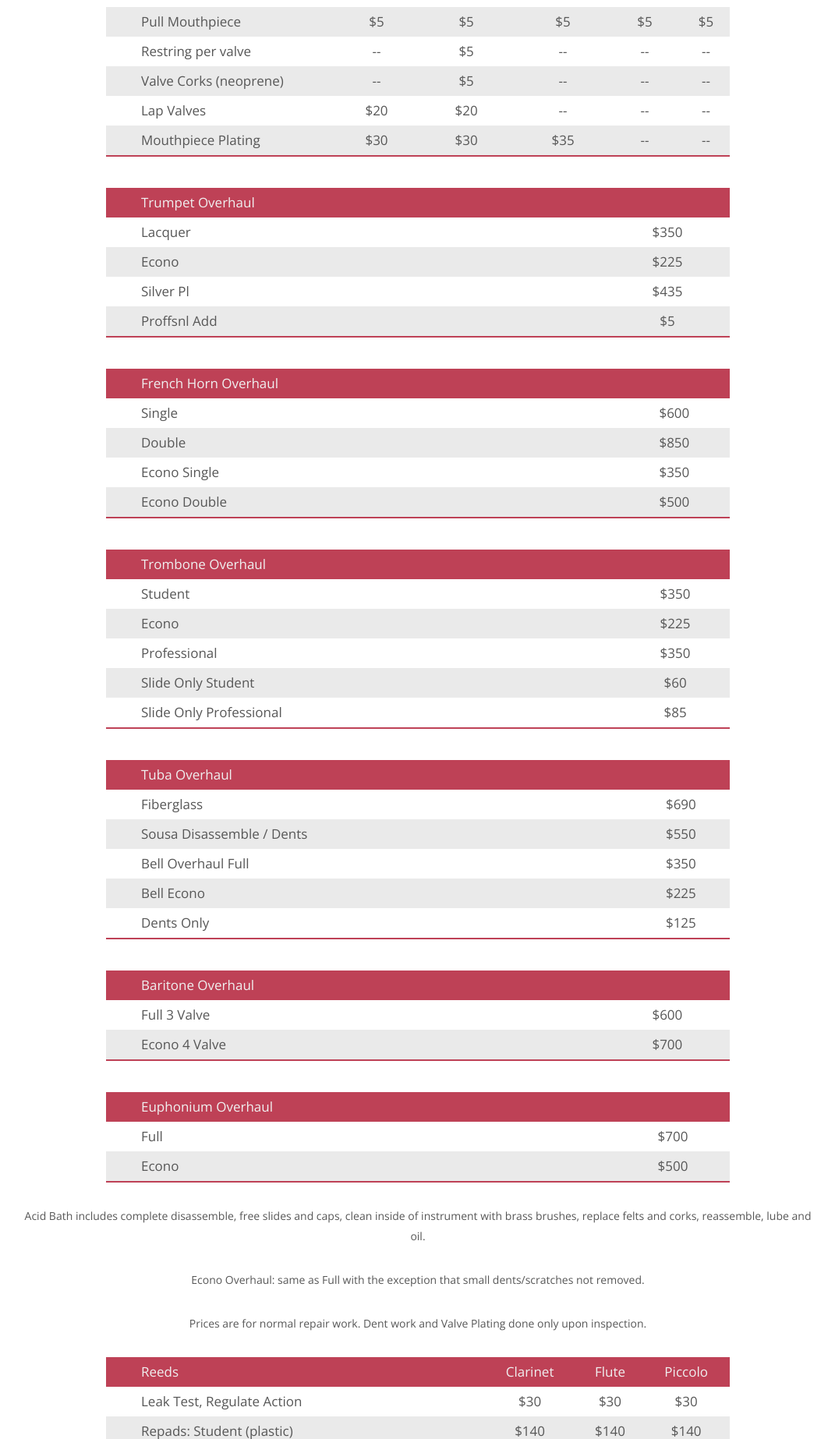
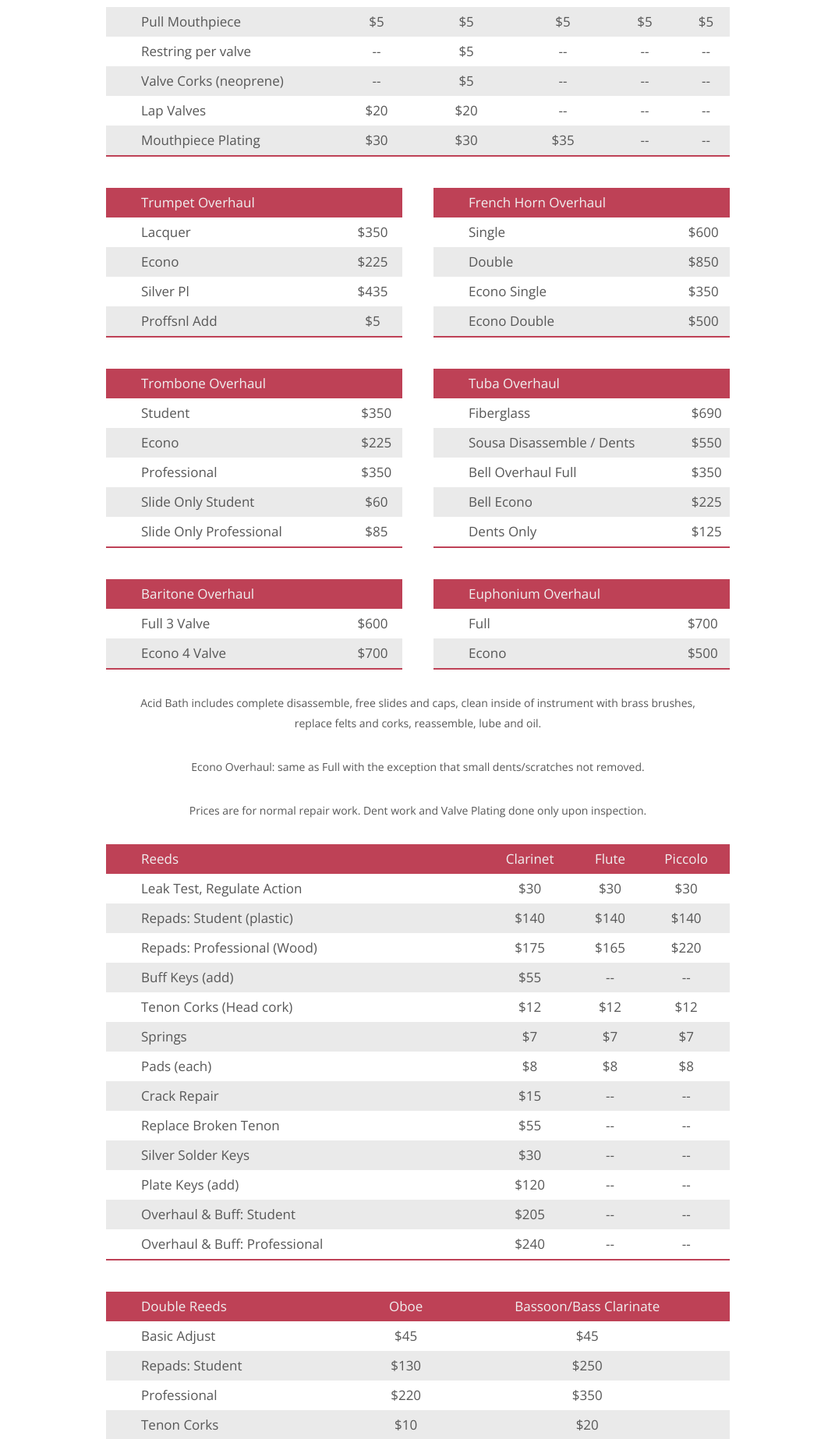
Before and after one commit to andrewss/AFG_Music, a PHP site: page /repairs.php in a window 1280 px wide. Shown: the part 1640-3486 px from the top of the page at 78% size, without its empty margins (104-1175 px from the left). Run offline with PHP 8.4, Linux system fonts and the light colour scheme; some libraries are stand-ins or nearby versions.

Commit message:
Half table styling

```diff
--- a/css/style.css
+++ b/css/style.css
@@ -631,6 +631,26 @@ p.note{
 		border-bottom: 2px solid #be4156;
 	}
 
+	.repairs div.full {
+		width: 800px;
+		margin: 0 auto;
+		overflow: hidden;
+	}
+
+	.repairs div.half {
+		width: 380px;
+		margin-top: 40px;
+		float: left;
+	}
+
+	.repairs div.half:nth-child(odd) {
+		margin-right: 40px;
+	}
+
+	.repairs .half table {
+		width: 100%;
+	}
+
 	.repairs table + table {
 		margin-top: 40px;
 	}
--- a/repairs.php
+++ b/repairs.php
@@ -287,7 +287,9 @@
  			</tbody>
  		</table>
 
- 		<table class="half">
+ 		<div class="full">
+	 		<div class="half">
+		 		<table>
 		 			<thead>
 		 				<tr>
 		 					<th><span>Trumpet Overhaul</span></th>
@@ -313,8 +315,9 @@
 		 				</tr>
 		 			</tbody>
 		 		</table>
-
- 		<table class="half">
+		 	</div>
+		 	<div class="half">
+		 		<table>
 		 			<thead>
 		 				<tr>
 		 					<th><span>French Horn Overhaul</span></th>
@@ -340,8 +343,11 @@
 		 				</tr>
 		 			</tbody>
 		 		</table>
-
- 		<table class="half">
+		 	</div>
+		</div>
+		<div class="full">
+		 	<div class="half">
+		 		<table>
 		 			<thead>
 		 				<tr>
 		 					<th><span>Trombone Overhaul</span></th>
@@ -371,8 +377,9 @@
 		 				</tr>
 		 			</tbody>
 		 		</table>
-
- 		<table class="half">
+		 	</div>
+		 	<div class="half">
+		 		<table>
 		 			<thead>
 		 				<tr>
 		 					<th><span>Tuba Overhaul</span></th>
@@ -402,8 +409,11 @@
 		 				</tr>
 		 			</tbody>
 		 		</table>
-
- 		<table class="half">
+		 	</div>
+		</div>
+		<div class="full">
+	 		<div class="half">
+		 		<table>
 		 			<thead>
 		 				<tr>
 		 					<th><span>Baritone Overhaul</span></th>
@@ -421,8 +431,9 @@
 		 				</tr>
 		 			</tbody>
 		 		</table>
-
- 		<table class="half">
+		 	</div>
+		 	<div class="half">
+		 		<table>
 		 			<thead>
 		 				<tr>
 		 					<th><span>Euphonium Overhaul</span></th>
@@ -440,7 +451,12 @@
 		 				</tr>
 		 			</tbody>
 		 		</table>
- 		<p class="note">Acid Bath includes complete disassemble, free slides and caps, clean inside of instrument with brass brushes, replace felts and corks, reassemble, lube and oil.</p>
+		 	</div>
+		</div>
+
+
+ 		<p class="note">Acid Bath includes complete disassemble, free slides and caps, clean inside of instrument with brass brushes,
+ 		<br />replace felts and corks, reassemble, lube and oil.</p>
  		<p class="note">Econo Overhaul: same as Full with the exception that small dents/scratches not removed.</p>
  		<p class="note">Prices are for normal repair work.  Dent work and Valve Plating done only upon inspection. </p>
 
@@ -658,7 +674,8 @@
  				</tr>
  			</tbody>
  		</table>
- 		<p class="note">Repad: includes complete disassemble; clean all parts; replace all key corks (Neck corks on saxes); treat wooden instruments with oil; replace all pads; adjust and test; clean case and mouthpiece.</p>
+ 		<p class="note">Repad: includes complete disassemble; clean all parts; replace all key corks (Neck corks on saxes);
+ 		<br />treat wooden instruments with oil; replace all pads; adjust and test; clean case and mouthpiece.</p>
  		<p class="note">Prices are for normal repair work.  Estimates must be given on specific work. Prices are subject to change without notice.</p>
 	</div>
 </div>
```
Lines whose indentation alone changed are shown as unchanged.
